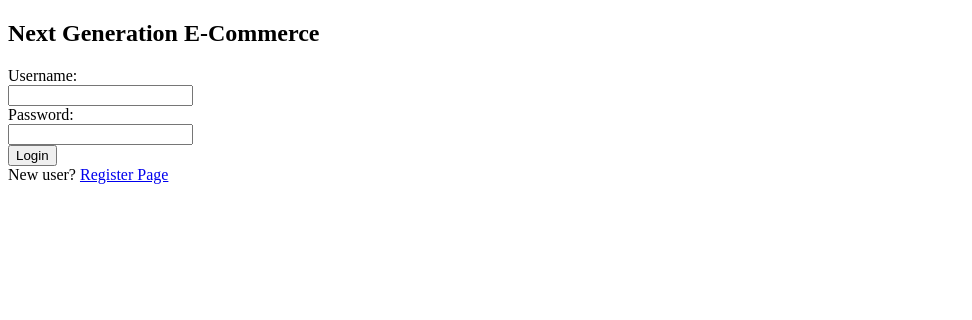
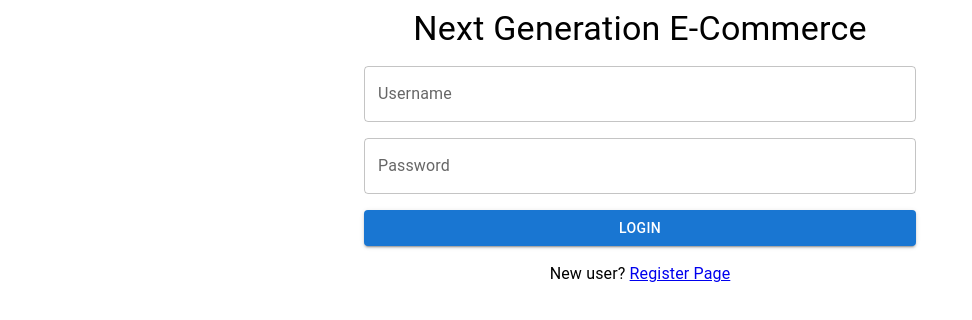
Before and after one commit to stavzilber21/Portfolio, a React (Vite) app in the folder projects/React graduation project/: page / in a window 1280 px wide. Shown: the top 320 px of the page, without its empty margins (0-972 px from the left). Built offline with nearby package versions, Linux system fonts and the light colour scheme; no server answers; the database is empty.

Commit message:
finish project

```diff
--- a/projects/React graduation project/src/components/users/Cart.jsx
+++ b/projects/React graduation project/src/components/users/Cart.jsx
@@ -1,23 +1,53 @@
 import { Box } from '@mui/material';
 import React from 'react'
-import {useSelector } from 'react-redux';
+import {useDispatch, useSelector } from 'react-redux';
 import CartItem from './CartItem';
+import { add, update } from '../../firebase/firebaseFunctions';
+import { cartsActions } from '../../redux/cartsSlice';
 
 
 export const Cart = () => {
-    const carts = useSelector((state) => state.carts.products);
+    const carts = useSelector((state) => state.carts);
+    const products = useSelector((state) => state.products.products);
+    const dispatch = useDispatch();
+
+    const userString = sessionStorage.getItem("data");
+    const user = JSON.parse(userString);
+    const userId = user.id;
+
+    const makeOrder = () => {
+        const productsOrder = carts.products.map((cart) => ({ name: cart.title, price: cart.price, qty: cart.qty }));
+        const date = new Date().toLocaleDateString();
+        const newOrder = { date: date, userId: userId, products: productsOrder };
+        add("orders", newOrder);
+
+        // Update the stock of each product
+        carts.products.forEach(prod => {
+            const product = products.find((pro) => pro.id === prod.id);
+            update("products", product.id, { ...product, inStock: product.inStock - prod.qty });
+        });
+
+        // Dispatch action to clear the cart after placing the order
+        dispatch(cartsActions.clearCart());
+    }
+
 
   return (
     <div>
         <h1>Cart</h1>
         {
-        carts.map((cart)=>(
+        carts.products.map((cart)=>(
           <Box key={cart.id} sx={{ p: 2, border: '1px solid #ccc', borderRadius: 8 }}>
             <CartItem cart={cart}/>
           </Box>
         ))
       }
-      <strong></strong>
+      <br/>
+      <br/>
+      <strong>Total: {carts.totalPrice}</strong>
+      <br/>
+      <br/>
+      <button onClick={makeOrder}>Order</button>
     </div>
   )
 }
--- a/projects/React graduation project/src/components/users/CartItem.jsx
+++ b/projects/React graduation project/src/components/users/CartItem.jsx
@@ -1,39 +1,61 @@
-import React from 'react'
-import {useDispatch} from 'react-redux';
+import React, { useState,useEffect } from 'react';
+import {useDispatch, useSelector} from 'react-redux';
 import { cartsActions } from '../../redux/cartsSlice';
+
 export const CartItem = ({cart}) => {
     const dispatch = useDispatch();
+    const products = useSelector((state) => state.products.products);
+    const [available, setAvailable] = useState(false);
 
-    //When press +
-    const addToCart =()=>{
-        // if(number < product.inStock){
-        //     setNumber(number + 1);
-        //     dispatch(cartsActions.increase(
-        //         {'id':product.id, 'title': product.title, 'price': product.price}
-        //      ))
-        // }
-        // else{
-        //     setNumber(product.inStock)
-        // }
+    useEffect(() => {
+        const availableInStock =()=>{
+            const product = products.find((p)=>p.id===cart.id);
+            if(cart.qty < product.inStock){
+                setAvailable(true);
+            }
+            else{
+                setAvailable(false);
+            }
+        }
+       availableInStock()
+      }, [cart]);
 
+
+      //when press X
+      const removeProductFromTheCart =()=>{
+        dispatch(cartsActions.removeProduct(
+            {'id':cart.id, 'price': cart.price, 'qty': cart.qty}
+        ))
+      }
+
+     //When press +
+     const addToCart =()=>{
+        if(available){
+            dispatch(cartsActions.increase(
+                {'id':cart.id, 'title': cart.title, 'price': cart.price}
+             ))
+        }
+        else{
+            return;
+        }
     }
 
     //When press -
     const subToCart =()=>{
-        // if(number > 0){
-        //     setNumber(number - 1);
-        //     dispatch(cartsActions.decrease(
-        //         {'id':product.id, 'title': product.title, 'price': product.price}
-        //     ))
-        // }
-        // else{
-        //     setNumber(0);
-        // }
+        if(cart.qty > 0){
+            dispatch(cartsActions.decrease(
+                {'id':cart.id, 'title': cart.title, 'price': cart.price}
+            ))
+        }
+        else{
+            return;
+        }
+    }
 
-    }
+
   return (
     <div>
-        {cart.title} - <button onClick={subToCart}>-</button> {cart.qty} <button onClick={addToCart}>+</button> units - Total: {cart.price*cart.qty}
+        {cart.title} - <button onClick={subToCart}>-</button> {cart.qty} <button onClick={addToCart}>+</button> units - Total: {cart.price*cart.qty} <button onClick={removeProductFromTheCart}>X</button>
     </div>
   )
 }
--- a/projects/React graduation project/src/components/users/myOrders.jsx
+++ b/projects/React graduation project/src/components/users/myOrders.jsx
@@ -14,7 +14,7 @@ export const MyOrders = () => {
         order.products.map((product) => ({
           Title: product.name,
           Qty: product.qty,
-          Total: product.price,
+          Total: product.price*product.qty,
           Date: order.date
         }))
    );
--- a/projects/React graduation project/src/components/users/purProducts.jsx
+++ b/projects/React graduation project/src/components/users/purProducts.jsx
@@ -6,9 +6,8 @@ export const PurProducts = ({product}) => {
     const dispatch = useDispatch();
     const users = useSelector((state) => state.users.users);
     const orders = useSelector((state) => state.orders.orders);
-    // const carts = useSelector((state) => state.carts.carts);
+    const cartsProducts = useSelector((state) => state.carts.products);
     const [bought, setBought] = useState([]);
-    const [number, setNumber] = useState(0);
     useEffect(() => {
         const usersFilter = users.filter((user)=>user.allowOrders===true).map((user)=>user.id);
         const userOrders = orders.filter((order) =>usersFilter.includes(order.userId));
@@ -27,34 +26,34 @@ export const PurProducts = ({product}) => {
 
       }, [orders,users,product]);
 
+
+
     //When press +
     const addToCart =()=>{
-        if(number < product.inStock){
-            setNumber(number + 1);
+        if(qty < product.inStock){
             dispatch(cartsActions.increase(
                 {'id':product.id, 'title': product.title, 'price': product.price}
              ))
         }
-        else{
-            setNumber(product.inStock)
-        }
-
     }
 
     //When press -
     const subToCart =()=>{
-        if(number > 0){
-            setNumber(number - 1);
+        if(qty > 0){
             dispatch(cartsActions.decrease(
                 {'id':product.id, 'title': product.title, 'price': product.price}
             ))
         }
         else{
-            setNumber(0);
+            return;
         }
-
     }
 
+    let qty = 0;
+    const idx = cartsProducts.findIndex((p) => p.id === product.id);
+    if (idx !== -1) {
+      qty = cartsProducts[idx].qty;
+    }
 
   return (
     <div style={{ display: "flex", border: "pink 2px solid" }}>
@@ -64,7 +63,7 @@ export const PurProducts = ({product}) => {
             Price: {product.price}<br/>
             In Stock: {product.inStock}<br/>
             <button onClick={subToCart}>-</button>
-            <div>{number}</div>
+            <div>{qty}</div>
             <button onClick={addToCart}>+</button>
         </div>
         <div>
--- a/projects/React graduation project/src/pages/Login.jsx
+++ b/projects/React graduation project/src/pages/Login.jsx
@@ -1,14 +1,12 @@
 import React, { useState } from 'react';
-import { Link,useNavigate } from 'react-router-dom';
+import { Link, useNavigate } from 'react-router-dom';
 import { useSelector } from 'react-redux';
+import { Button, TextField, Typography, Container, Grid } from '@mui/material';
 
 export const Login = () => {
-
   const users = useSelector((state) => state.users.users);
-
   const [username, setUsername] = useState('');
   const [password, setPassword] = useState('');
-
   const navigate = useNavigate();
 
   const handleFormSubmit = (e) => {
@@ -19,49 +17,69 @@ export const Login = () => {
       return;
     }
 
-      //check if the user is exist in the firebase
-      const user = users.find((user)=> user.username===username);
-      if(user){
-        if(user.password===password){
-          //check if the user is the admin / user
-          sessionStorage.setItem("data", JSON.stringify(user));
-          user.role==="admin"? navigate('/admin'): navigate('/user');
+    // Check if the user exists in the firebase
+    const user = users.find((user) => user.username === username);
+    if (user) {
+      if (user.password === password) {
+        // Check if the user is the admin / user
+        sessionStorage.setItem('data', JSON.stringify(user));
+        user.role === 'admin' ? navigate('/admin') : navigate('/user');
+      } else {
+        alert('Incorrect password. Please try again');
       }
-        else{
-          alert('Incorrect password. try again');
-        }
-      }
-      else{
+    } else {
       alert('No such username exists');
     }
   };
 
   return (
-    <div>
+    <Container maxWidth="sm">
+      <Grid container spacing={2} justifyContent="center">
+        <Grid item xs={12}>
+          <Typography variant="h4" align="center">
+            Next Generation E-Commerce
+          </Typography>
+        </Grid>
+        <Grid item xs={12}>
           <form onSubmit={handleFormSubmit}>
-            <h2>Next Generation E-Commerce</h2>
-            <div>
-            <label htmlFor="username">Username:</label><br />
-            <input
-                type="text"
+            <Grid container spacing={2}>
+              <Grid item xs={12}>
+                <TextField
+                  fullWidth
                   id="username"
+                  label="Username"
+                  variant="outlined"
                   value={username}
                   onChange={(e) => setUsername(e.target.value)}
                 />
-            </div>
-            <div>
-            <label htmlFor="password">Password:</label><br />
-            <input
+              </Grid>
+              <Grid item xs={12}>
+                <TextField
+                  fullWidth
+                  id="password"
+                  label="Password"
                   type="password"
-                id="password"
+                  variant="outlined"
                   value={password}
                   onChange={(e) => setPassword(e.target.value)}
                 />
-            </div>
-            <button type="submit">Login</button><br />
-            New user? <Link to='/register'>Register Page</Link>
+              </Grid>
+              <Grid item xs={12}>
+                <Button type="submit" fullWidth variant="contained" color="primary">
+                  Login
+                </Button>
+              </Grid>
+              <Grid item xs={12}>
+                <Typography align="center">
+                  New user? <Link to="/register">Register Page</Link>
+                </Typography>
+              </Grid>
+            </Grid>
           </form>
-    </div>
-  )
-}
-export default Login
+        </Grid>
+      </Grid>
+    </Container>
+  );
+};
+
+export default Login;
--- a/projects/React graduation project/src/redux/cartsSlice.js
+++ b/projects/React graduation project/src/redux/cartsSlice.js
@@ -22,6 +22,8 @@ const initialState = {
           }
           state.totalPrice += action.payload.price;
         },
+
+
         decrease(state, action) {
           const index = state.products.findIndex((p) => p.id === action.payload.id);
           if (state.products[index].qty === 1) {
@@ -30,6 +32,18 @@ const initialState = {
             state.products[index].qty -= 1;
           }
           state.totalPrice -= action.payload.price;
+        },
+
+
+        clearCart(state, action){
+          state.products = [];
+          state.totalPrice = 0;
+        },
+
+        removeProduct(state, action){
+          const index = state.products.findIndex((p) => p.id === action.payload.id);
+          state.products.splice(index, 1);
+          state.totalPrice -= (action.payload.price*action.payload.qty);
         }
     }
   })
```
Lines whose indentation alone changed are shown as unchanged.
